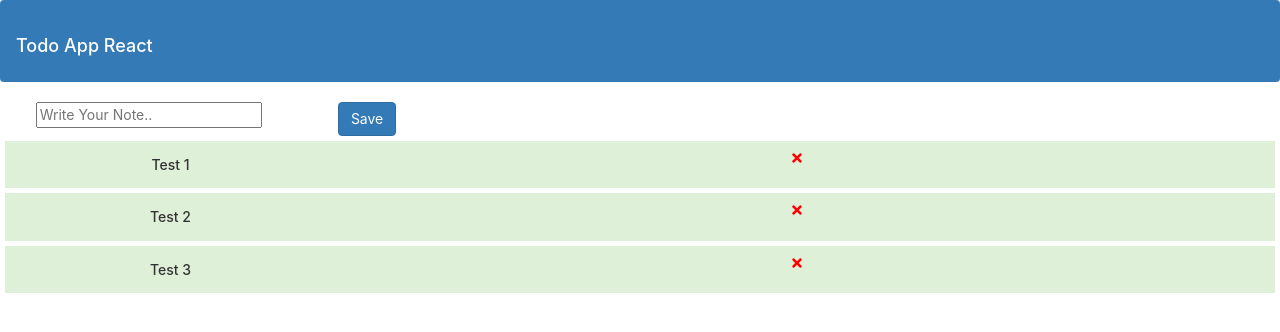
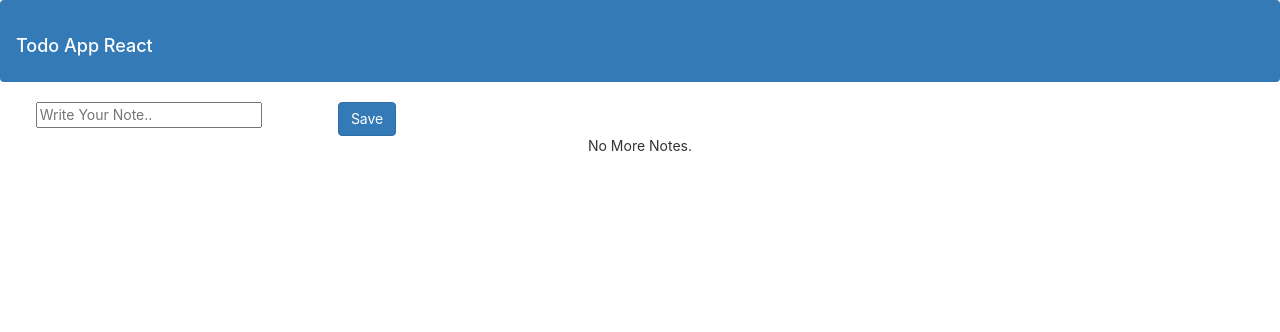
Before and after one commit to anasshahwan/React_2021, a React (Create React App) app: page / in a window 1280 px wide. Shown: the top 332 px of the page. Built offline with nearby package versions, Linux system fonts and the light colour scheme; data requests are answered from the project's data file.

Commit message:
fetching tasks

```diff
--- /dev/null
+++ b/db.json
@@ -0,0 +1,19 @@
+{
+  "tasks":[
+    {
+        "id": 1,
+        "text": "Test 1 ",
+        "isCompleted" : true
+    },
+    {
+        "id": 2,
+        "text": "Test 2 ",
+        "isCompleted" : true
+    },
+    {
+        "id": 3,
+        "text": "Test 3 ",
+        "isCompleted" : true
+    }
+]
+}
--- a/package.json
+++ b/package.json
@@ -16,6 +16,7 @@
   "scripts": {
     "start": "react-scripts start",
     "build": "react-scripts build",
+    "server": "json-server --watch db.json --port 5100",
     "test": "react-scripts test",
     "eject": "react-scripts eject"
   },
--- a/src/App.js
+++ b/src/App.js
@@ -1,34 +1,27 @@
 import './App.css';
 import Header from './Components/Header'
 import Tasks from './Components/Tasks'
-import { useState } from 'react'
+import { useState, useEffect } from 'react'
 import AddTask from './Components/AddTask';
 function App() {
-  const [tasks, setTasks] = useState([
-    {
-        id: 1,
-        text: "Test 1 ",
-        isCompleted : true,
-    },
-    {
-        id: 2,
-        text: "Test 2 ",
-        isCompleted : true,
-    },
-    {
-        id: 3,
-        text: "Test 3 ",
-        isCompleted : true,
+
+
+const [tasks, setTasks] = useState([])
+
+useEffect(()=>{
+    const fetchTasks = async()=> {
+      const result = await fetch('http://localhost:5100/tasks')
+      const data = await result.json()
+      console.log(data)
     }
-])
 
+    fetchTasks()
+}, [])
 const addTask = (task) => {
-  console.log(task, tasks.length + 1)
+
   const id =  tasks.length + 1
   const newTask = { id , ...task}
-console.log(newTask)
-console.log(tasks)
-setTasks([...tasks, newTask])
+  setTasks([...tasks, newTask])
 
 }
 const deleteTask = (id) => {
```
